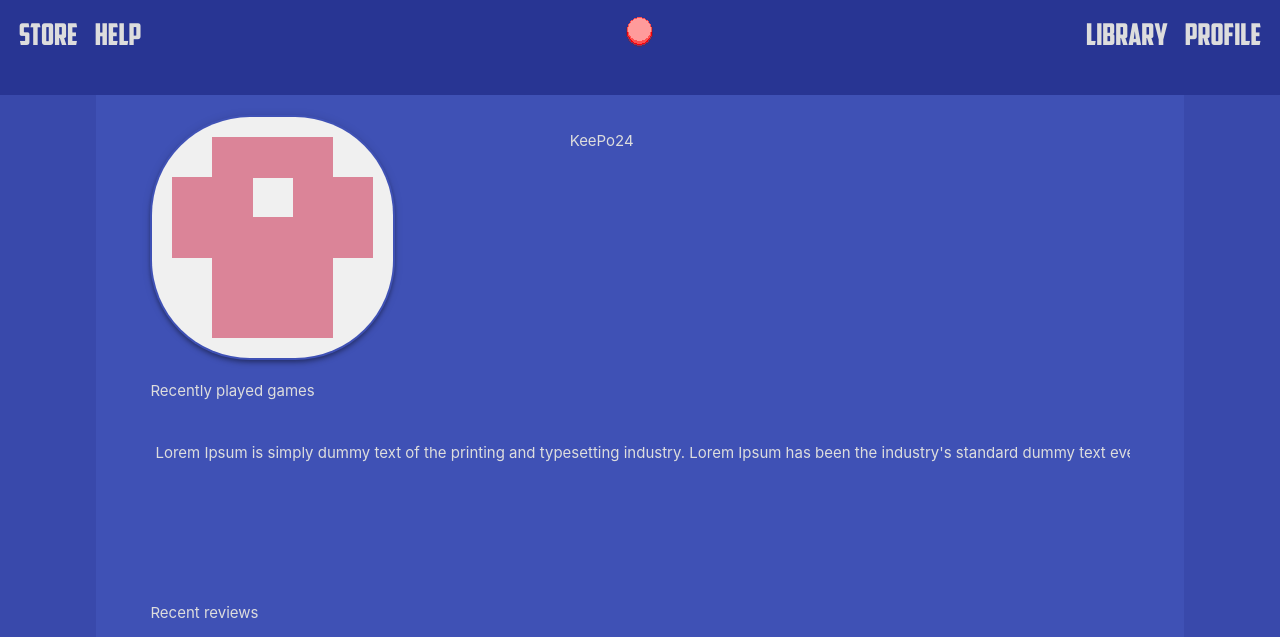
After one commit to Krasi2405/GamesStore, a Django app: page /users/profile/1 in a window 1280 px wide. The commit adds this page. Shown: the top 637 px of the page. Run offline with Django 3.2, Linux system fonts and the light colour scheme; data comes from the database, SQL or seed files in the repository; both versions use the stored data as it was after the commit.

Commit message:
login process now manually handled. Forms helpers are shown on focus using jquery. Dropdown menu for profile and logout.

```diff
--- a/games_store/static/css/main.css
+++ b/games_store/static/css/main.css
@@ -30,7 +30,31 @@ img {
 	width: 85%;
 	height: auto;
 	margin: 0 auto;
+	padding-bottom: 10px;
 }
+
+.items-tab {
+	width: auto;
+	overflow-x: auto;
+	white-space: nowrap;
+	padding: 10px 0;
+}
+
+.items-tab * {
+	display: inline-block;
+}
+
+.items-tab .item-tab {
+	height: 150px;
+	margin: 0 5px;
+}
+
+
+#user-icon {
+	border-radius: 100px;
+	padding: 2px;
+}
+
 
 /*==============================
 		MATERIALIZE FIXINGS
@@ -40,7 +64,26 @@ img {
 }
 
 
+.container {
+	width: 90%;
+	padding-top: 20px;
+}
 
+
+
+/*================================
+		DROPDOWN MENU
+==================================*/
+.dropdown-content {
+	font-size: 0.6em;
+	overflow-x: hidden;
+}
+
+
+.dropdown-content li a {
+	padding: 0px;
+	height: 100%;
+}
 
 /*===============================
 	HELPER MARGINS AND PADDINGS
--- /dev/null
+++ b/games_store/static/js/dropdown.js
@@ -0,0 +1,11 @@
+
+
+$(document).ready(function() {
+	let options = {
+		"coverTrigger": false,
+	};
+
+	$('.dropdown-trigger').dropdown(options);
+	// var instance = M.Dropdown.getInstance($('.dropdown-triger'))
+	//instance.open();
+});
--- a/games_store/store/templates/store/detail.html
+++ b/games_store/store/templates/store/detail.html
@@ -15,9 +15,10 @@
 	    </div>
 
 		{% if images %}
-			<div id = "images-tab" class = "indigo darken-2">
+			<div class = "indigo darken-2 items-tab">
 	      		{% for image in images %}
-	      			<img src = "{{ image.get_url }}" class = "materialboxed">
+
+	      			<img src = "{{ image.get_url }}" class = "materialboxed item-tab">
 		        {% endfor %}
 		    </div>
 	    {% endif %}
--- a/games_store/store/templates/store/index.html
+++ b/games_store/store/templates/store/index.html
@@ -8,12 +8,13 @@
 {% endblock %}
 
 {% block content %}
+
 	<div class = "container">
 		<form action = "/store/search/", method = "GET" name = "search-game" id = "search-game">
 			<div class = "row padding-vert-20">
 				<div class = "col s12">
 					<input id = "search-text" type = "text" name = "search-text" placeholder="search games">
-					<input type = "submit">
+					<button type = "submit" class = "btn-small">Search</button>
 				</div>
 			</div>
 		</form>
--- a/games_store/store/templates/store/search_bar.html
+++ b/games_store/store/templates/store/search_bar.html
@@ -7,11 +7,13 @@
 {% endblock %}
 
 {% block content %}
+
+	<div class = "container">
 		<form action = "/store/search/", method = "GET" name = "search-game" id = "search-game">
 			<div class = "row padding-vert-20">
 				<div class = "col s12 m7 l8">
 					<input id = "search-text" type = "text" name = "search-text" placeholder="search games">
-				<input type = "submit" class = "align-right">
+					<button type = "submit" class = "align-right btn-small">Search</button>
 
 					{% if games %}
 					<div id = "game-list-compact" class = "margin-vert-40">
@@ -46,4 +48,5 @@
 
 			</div>
 		</form>
+	</div>
 {% endblock %}
--- a/games_store/templates/layout.html
+++ b/games_store/templates/layout.html
@@ -14,6 +14,7 @@
   crossorigin="anonymous"></script>
 
 	<script src = "{% static 'js/materialize.min.js' %}"></script>
+	<script src = "{% static 'js/dropdown.js' %}"></script>
 	{% block head %}
 
 	{% endblock %}
@@ -33,7 +34,13 @@
 			<div class = "col s5 right-align">
 				{% if user.is_authenticated %}
 					<a href = "">Library</a>
-					<a href = "">Profile</a>
+					<a class = "dropdown-trigger" href = "#" data-target="profile-dropdown">Profile</a>
+
+					<ul id = "profile-dropdown" class = "dropdown-content indigo darken-3">
+						<li><a href = "{% url 'users:profile' pk=user.pk %}	">View profile</a></li>
+						<li><a href = "{% url 'users:logout' %}">Logout of <span id = "dropdown-username" class = "teal-text text-lighten-3">{{ user.username }}</span></a></li>
+					</ul>
+
 				{% else %}
 					<a href = "{% url 'users:register' %}">Register</a>
 					<a href = "{% url 'users:login' %}">Login</a>
@@ -50,9 +57,10 @@
 				</div>
 			{% endfor %}
 		{% endif %}
-		{% block content %}
 
-		{% endblock %}
+			{% block content %}
+
+			{% endblock %}
 	</div>
 
 	<footer class = "page-footer indigo darken-2">
--- /dev/null
+++ b/games_store/users/templates/users/profile.html
@@ -0,0 +1,26 @@
+{% extends 'users/layout.html' %}
+{% load static %}
+
+{% block content %}
+	<div class = "container">
+		<div class = "main-info row">
+			<img src = "{% static 'images/user_icon.png' %}" class = "col s12 m4 l3 z-depth-2" id = "user-icon">
+
+			<div class = "col s12 m1 l2"></div>
+			<div class = "account_info col s12 m7 l7">
+				<p id = "username">{{ user.username }}</p>
+			</div>
+		</div>
+
+		<p>Recently played games</p>
+		<div class = "items-tab" class = "indigo darken-2">
+			<div class = "item-tab review"><p>Lorem Ipsum is simply dummy text of the printing and typesetting industry. Lorem Ipsum has been the industry's standard dummy text ever since the 1500s, when an unknown printer took a galley of type and scrambled it to make a type specimen book. It has survived not only five centuries, but also the leap into electronic typesetting, remaining essentially unchanged. It was popularised in the 1960s with the release of Letraset sheets containing Lorem Ipsum passages, and more recently with desktop publishing software like Aldus PageMaker including versions of Lorem Ipsum.</p></div>
+	    </div>
+
+	    <p>Recent reviews</p>
+	    <div class = "images-tab" class = "indigo darken-2">
+	    	<img src = "{% static 'empty' %}" class = "materialboxed">
+	    </div>
+    </div>
+
+{% endblock %}
--- a/games_store/users/urls.py
+++ b/games_store/users/urls.py
@@ -10,6 +10,7 @@ from . import views
 
 urlpatterns = [
 	re_path(r'^register/$', views.register, name = "register"),
-	re_path(r'^login/$', auth_views.LoginView.as_view(template_name="users/login.html"), name = "login"),
-	re_path(r'^logout/$', auth_views.LogoutView.as_view(template_name="users/logout.html"), name = "logout")
+	re_path(r'^login/$', views.login_view, name = "login"),
+	re_path(r'^logout/$', auth_views.LogoutView.as_view(template_name="users/logout.html"), name = "logout"),
+	re_path(r'^profile/(?P<pk>\d+)$', views.profile, name = "profile")
 ]
--- a/games_store/users/views.py
+++ b/games_store/users/views.py
@@ -1,8 +1,10 @@
 from django.shortcuts import render, redirect
 from django.contrib.auth.forms import UserCreationForm
+from django.contrib.auth import authenticate, login
+from django.contrib.auth.models import User
 from django.contrib import messages
 
-from .forms import UserRegisterForm
+from .forms import UserRegisterForm, UserLoginForm
 
 def register(request):
 	form = UserRegisterForm()
@@ -20,3 +22,45 @@ def register(request):
 
 
 	return render(request, "users/register.html", {"form": form})
+
+
+def login_view(request):
+	form = UserLoginForm()
+
+	if request.method == "POST":
+		form = UserLoginForm(request.POST)
+		if form.is_valid():
+			username = form.cleaned_data.get("username")
+			password = form.cleaned_data.get("password")
+
+			user = User.objects.filter(email=username)
+			if user:
+				user = user[0]
+				return authenticate_user(request, user.username, password)
+
+			user = User.objects.filter(username=username)
+			if user:
+				user = user[0]
+				return authenticate_user(request, username, password)
+
+			messages.error(request, "User doesn't exist!")
+
+	return render(request, "users/login.html", {"form": form})
+
+
+def authenticate_user(request, username, password):
+	user = authenticate(request, username=username, password=password)
+	if user:
+		login(request, user)
+		messages.success(request, "Succesfully logged in!")
+		return redirect("/store/")
+	else:
+		messages.error(request, "Username or password are incorrect!")
+		form = UserLoginForm(request.POST)
+		return render(request, "users/login.html", {"form": form})
+
+
+
+def profile(request, pk):
+	user = User.objects.get(pk=pk)
+	return render(request, "users/profile.html", {"user": user})
```
Also changed, not shown: games_store/store/static/css/store.css (+0 -17 lines), games_store/users/forms.py (+18 -1 lines), games_store/users/static/css/users.css (+9 -0 lines), games_store/users/static/js/field_on_focus_help.js (added, +25 -0 lines), games_store/users/templates/users/login.html (+7 -6 lines), games_store/users/templates/users/register.html (+12 -6 lines), games_store/db.sqlite3, games_store/users/templates/users/layout.html (line endings or trailing spaces). Lines whose indentation alone changed are shown as unchanged.
